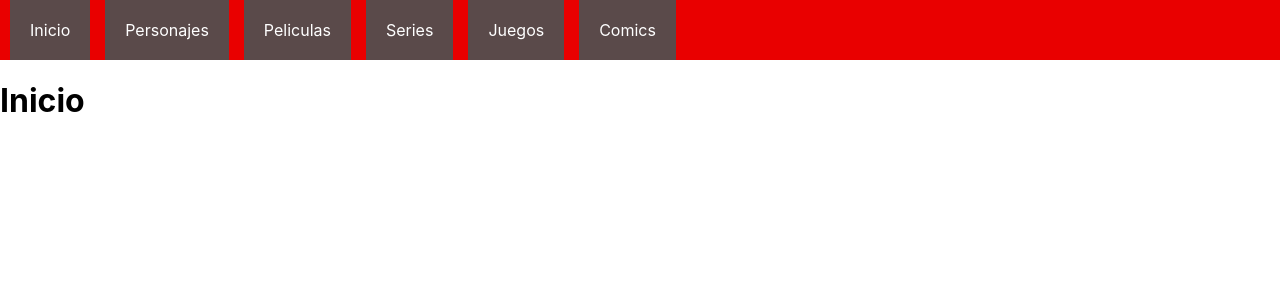
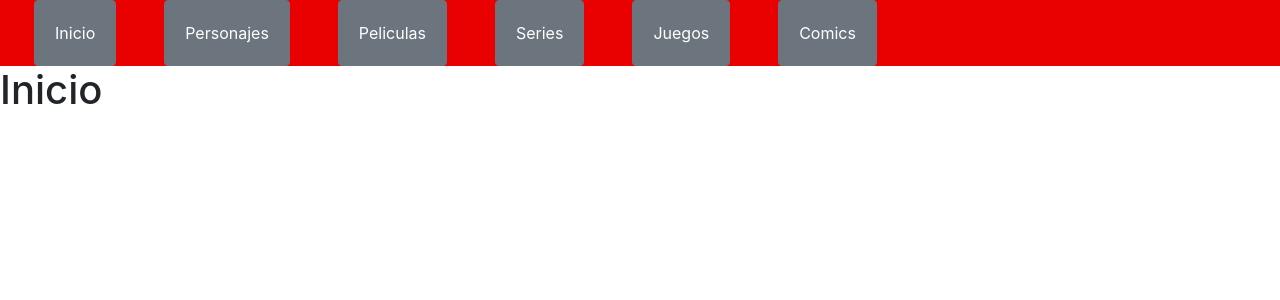
Before and after one commit to DanielBortot/Proyecto-Marvel, a React (Create React App) app in the folder client/: page / in a window 1280 px wide. Shown: the top 300 px of the page. Built offline with nearby package versions, Linux system fonts and the light colour scheme.

Commit message:
reducers y bootstrap 5.0

```diff
--- a/client/public/index.html
+++ b/client/public/index.html
@@ -10,6 +10,8 @@
       content="Web site created using create-react-app"
     />
     <link rel="apple-touch-icon" href="%PUBLIC_URL%/logo192.png" />
+    <!-- Bootstrap 5.0 CSS -->
+    <link href="https://cdn.jsdelivr.net/npm/bootstrap@5.0.2/dist/css/bootstrap.min.css" rel="stylesheet" integrity="sha384-EVSTQN3/azprG1Anm3QDgpJLIm9Nao0Yz1ztcQTwFspd3yD65VohhpuuCOmLASjC" crossorigin="anonymous">
     <!--
       manifest.json provides metadata used when your web app is installed on a
       user's mobile device or desktop. See https://developers.google.com/web/fundamentals/web-app-manifest/
@@ -39,5 +41,7 @@
       To begin the development, run `npm start` or `yarn start`.
       To create a production bundle, use `npm run build` or `yarn build`.
     -->
+    <!-- Bootstrap 5.0 JS -->
+    <script src="https://cdn.jsdelivr.net/npm/bootstrap@5.0.2/dist/js/bootstrap.bundle.min.js" integrity="sha384-MrcW6ZMFYlzcLA8Nl+NtUVF0sA7MsXsP1UyJoMp4YLEuNSfAP+JcXn/tWtIaxVXM" crossorigin="anonymous"></script>
   </body>
 </html>
--- a/client/src/components/header.js
+++ b/client/src/components/header.js
@@ -1,19 +1,17 @@
 import React from "react";
 import { Link } from "react-router-dom";
-
-const style = {textDecoration: 'none', color: 'white', padding: '20px', display: 'inline-block', background: 'rgb(90, 74, 74)', marginRight: '15px'};
 
 function Header (){
 
     return (
         <div style={{background: 'rgb(233, 0, 0)', padding: '0 10px'}}>
             <li style={{listStyle: 'none'}}>
-                <Link style={style} to={'/'}>Inicio</Link>
-                <Link style={style} to={'/personajes'}>Personajes</Link>
-                <Link style={style} to={'/peliculas'}>Peliculas</Link>
-                <Link style={style} to={'/series'}>Series</Link>
-                <Link style={style} to={'/juegos'}>Juegos</Link>
-                <Link style={style} to={'/comics'}>Comics</Link>
+                <Link className='btn btn-secondary mx-4' style={{padding: '20px'}} to={'/'}>Inicio</Link>
+                <Link className='btn btn-secondary mx-4' style={{padding: '20px'}} to={'/personajes'}>Personajes</Link>
+                <Link className='btn btn-secondary mx-4' style={{padding: '20px'}} to={'/peliculas'}>Peliculas</Link>
+                <Link className='btn btn-secondary mx-4' style={{padding: '20px'}} to={'/series'}>Series</Link>
+                <Link className='btn btn-secondary mx-4' style={{padding: '20px'}} to={'/juegos'}>Juegos</Link>
+                <Link className='btn btn-secondary mx-4' style={{padding: '20px'}} to={'/comics'}>Comics</Link>
             </li>
         </div>
     );
```
